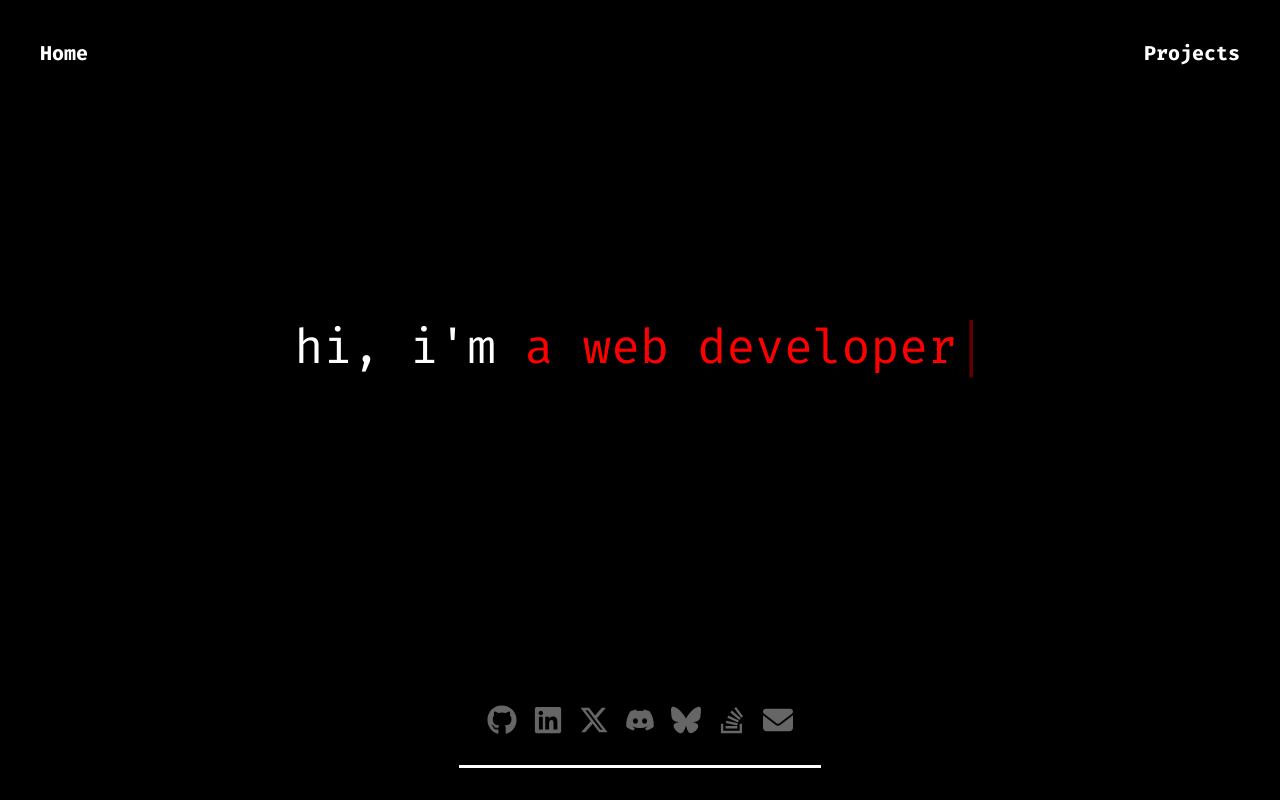
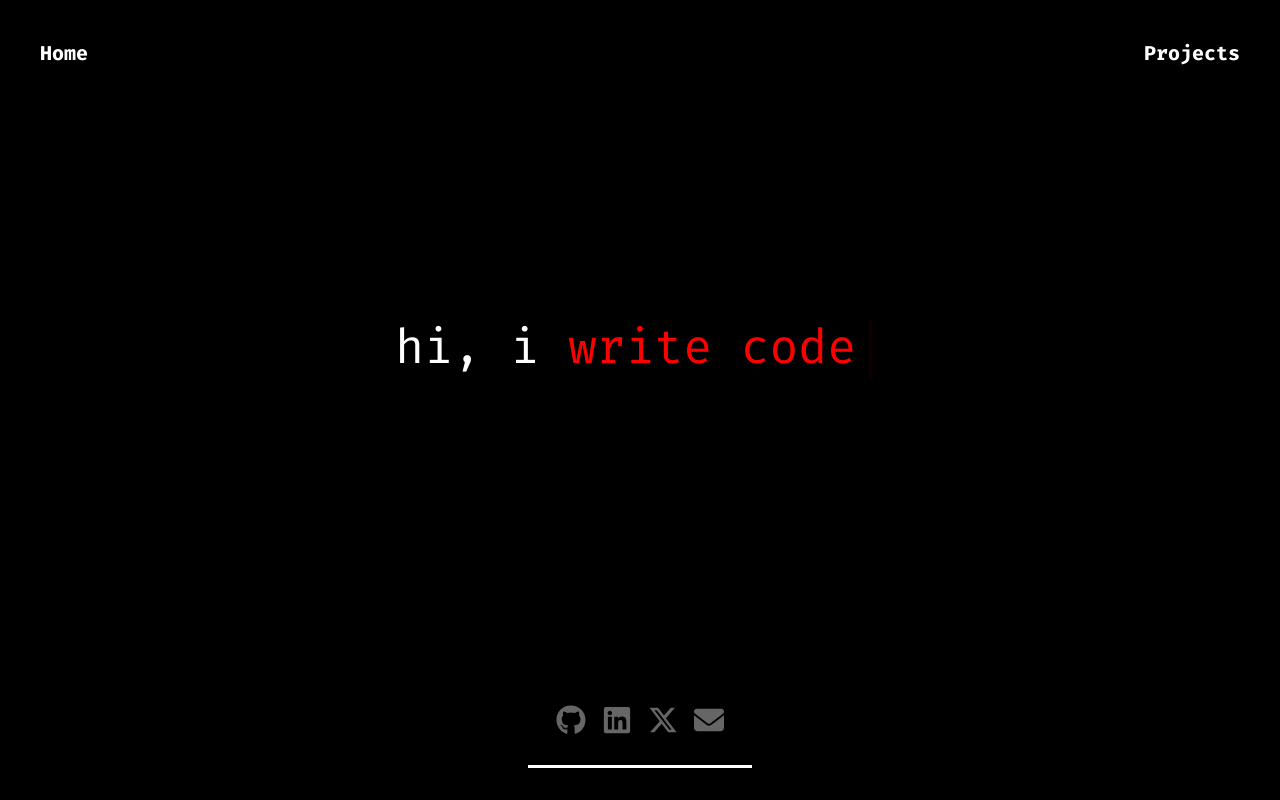
Before and after one commit to yudin101/yudin101.github.io, a React (Vite) app: page / in a window 1280 px wide. Built offline with nearby package versions, Linux system fonts and the light colour scheme.

Commit message:
change text + remove social media

```diff
--- a/src/components/Home/Home.css
+++ b/src/components/Home/Home.css
@@ -42,18 +42,6 @@
   color: #0077b5;
 }
 
-.discord:hover {
-  color: #5865f2;
-}
-
-.bluesky:hover {
-  color: #1185fe;
-}
-
-.stackoverflow:hover {
-  color: #f4811e;
-}
-
 @media (max-width: 1300px) {
   .home-container {
     padding: 2rem;
--- a/src/components/Home/Home.tsx
+++ b/src/components/Home/Home.tsx
@@ -24,10 +24,10 @@ export default function Home() {
     <>
       <div className="home-container">
         <h1 className="home-title">
-          hi, i'm{" "}
+          hi, i
           <ReactTyped
             className="react-typed"
-            strings={["yudin", "a programmer", "a web developer"]}
+            strings={[`<span style="color: white;">'m</span> yudin`, `\u200C write code`]}
             typeSpeed={80}
             backSpeed={20}
             loop
--- a/src/components/Home/socialsList.ts
+++ b/src/components/Home/socialsList.ts
@@ -3,10 +3,7 @@ import {
   FaGithub,
   FaLinkedin,
   FaXTwitter,
-  FaDiscord,
-  FaBluesky,
   FaEnvelope,
-  FaStackOverflow,
 } from "react-icons/fa6";
 
 type socialsArray = {
@@ -32,21 +29,6 @@ const socialsList: socialsArray = [
     link: "https://x.com/yudin101",
   },
   {
-    name: "discord",
-    logo: FaDiscord,
-    link: "https://discord.com/users/781480676049682452",
-  },
-  {
-    name: "bluesky",
-    logo: FaBluesky,
-    link: "https://bsky.app/profile/yudin101.com.np",
-  },
-  {
-    name: "stackoverflow",
-    logo: FaStackOverflow,
-    link: "https://stackoverflow.com/users/29547643/yudin101",
-  },
-  {
     name: "email",
     logo: FaEnvelope,
     link: "mailto:contact@yudin101.com.np",
```
Also changed, not shown: 1 other file (tests, documents, lock files or other folders).
